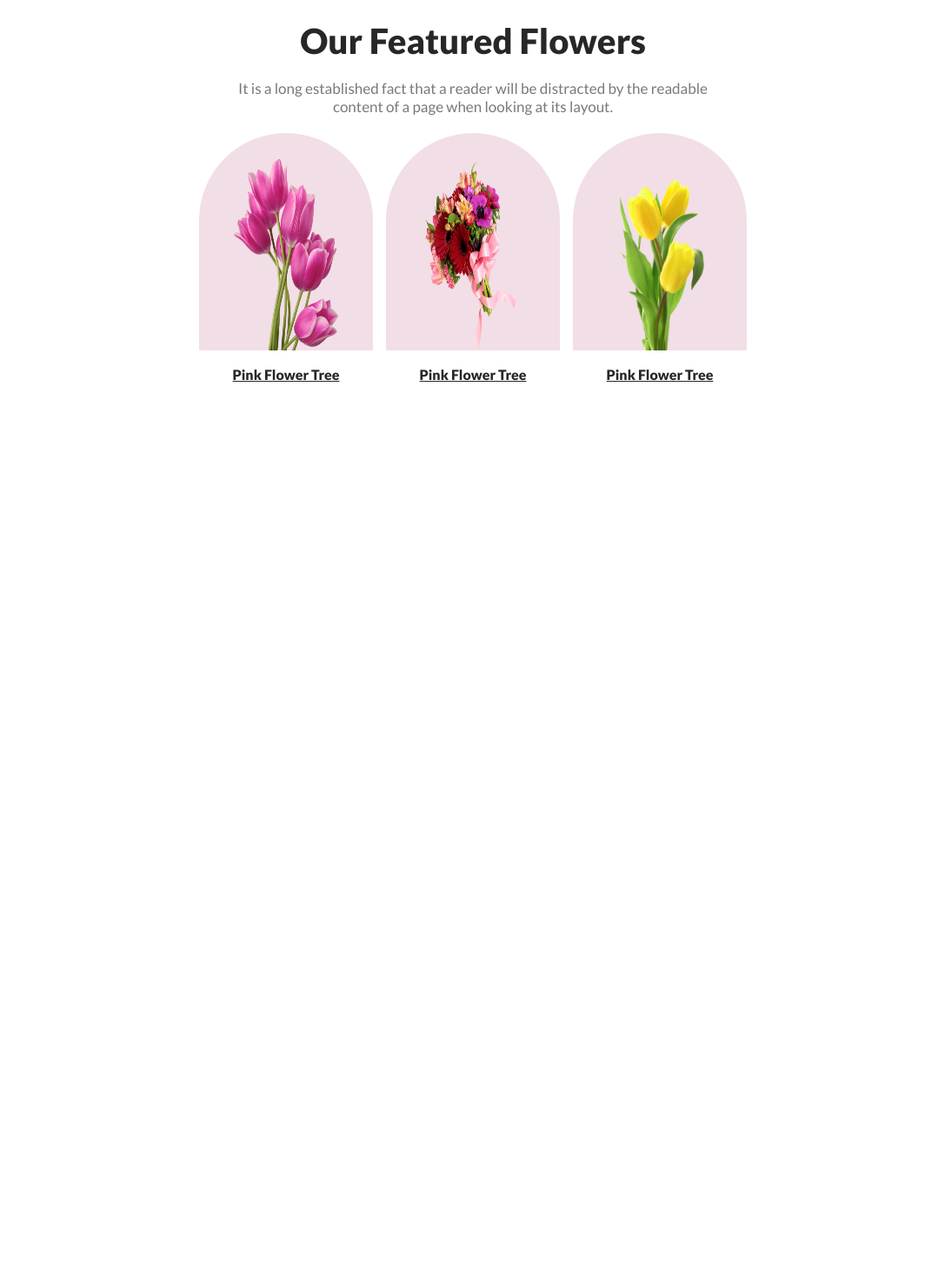
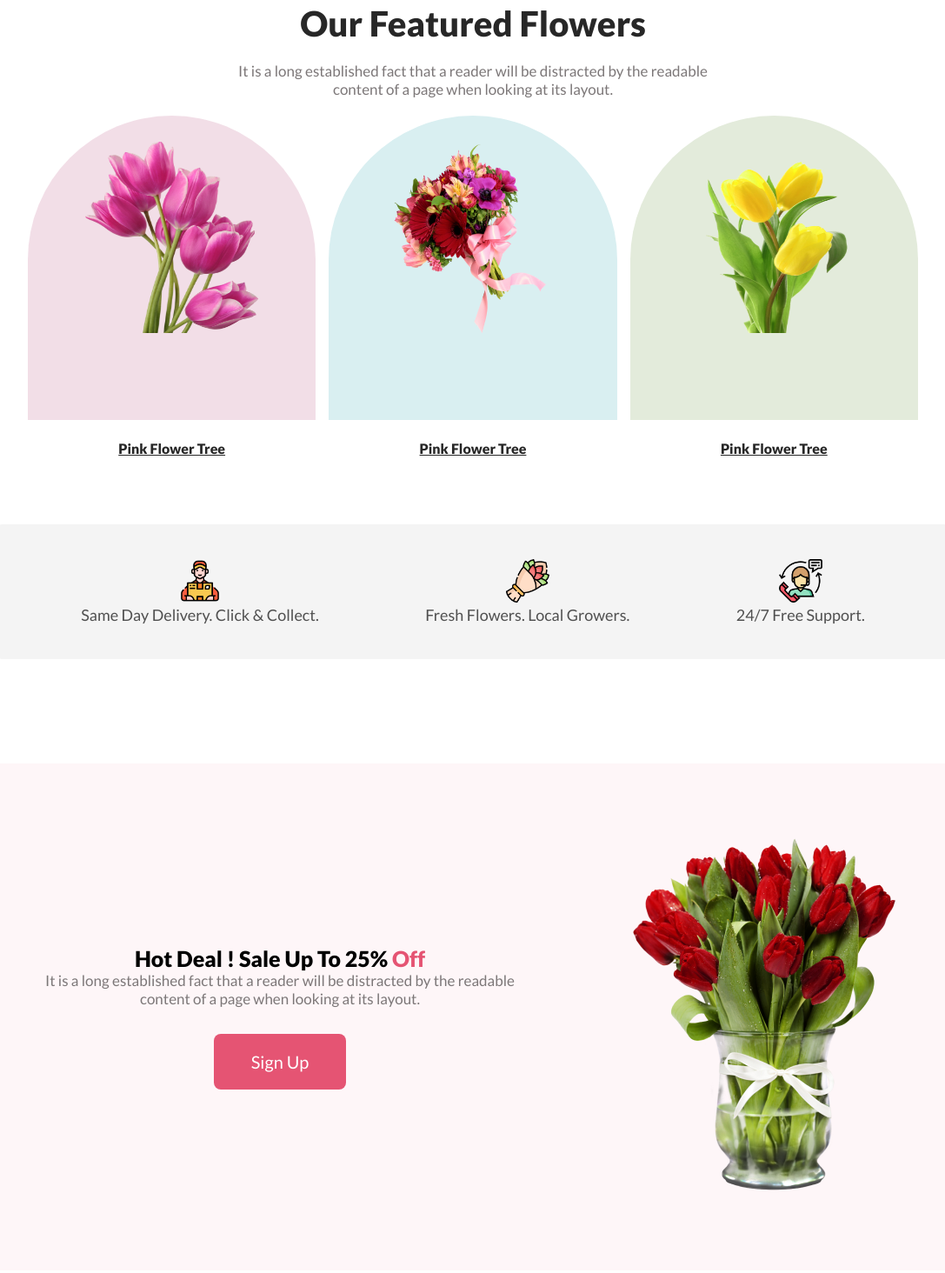
Before and after one commit to foysalAhmad12/flower-stall, a plain HTML site: page index.html in a window 1280 px wide. Shown: the part 877-2341 px from the top of the page at 87% size, without its empty margins (96-1183 px from the left). Before the commit the page ends 1750 px from the top, so only its background shows below. Drawn offline with Linux system fonts and the light colour scheme.

Commit message:
hot deals part complete

```diff
--- a/index.html
+++ b/index.html
@@ -40,11 +40,11 @@
                          <img src="assets/images/pngwing 6.png" alt="">
                          <a>Pink Flower Tree</a>
                     </div>
-                    <div class="box box-1">
+                    <div class="box box-1 bg-col2">
                         <img src="assets/images/pngwing 5.png" alt="">
                         <a>Pink Flower Tree</a>
                    </div>
-                   <div class="box box-1">
+                   <div class="box box-1 bg-col3">
                     <img src="assets/images/pngwing 7.png" alt="">
                     <a>Pink Flower Tree</a>
                </div>
@@ -52,6 +52,34 @@
             </div>
         </section>
          <!-- Featured Flower Container End  -->
+         <section>
+            <div class="call-service-container mid">
+                <div class="call-service">
+                    <img src="assets/images/Group 57.png" alt="">
+                    <p>Same Day Delivery. Click & Collect.</p>
+                </div>
+                <div class="call-service">
+                    <img src="assets/images/Group 58.png" alt="">
+                    <p>Fresh Flowers. Local Growers.</p>
+                </div>
+                <div class="call-service">
+                    <img src="assets/images/Group 59.png" alt="">
+                    <p>24/7 Free Support.</p>
+                </div>
+            </div>
+         </section>
+         <section>
+            <div class="hot-dealscontainer">
+                <div class="hot-deals">
+                    <h2 class="mini-title2">Hot Deal ! Sale Up To 25% <span class="color-primary">Off</span></h2>
+                    <p class="description">It is a long established fact that a reader will be distracted by the readable content of a page when looking at its layout.</p>
+                    <button class="btn-primary">Sign Up</button>
+                </div>
+                <div class="flower-vase">
+                    <img src="assets/images/pngwing 8.png" alt="">
+                </div>
+            </div>
+         </section>
     </main>
 </body>
 </html>
--- a/style.css
+++ b/style.css
@@ -15,6 +15,9 @@
     color: #fff;
     font-size: 20px;
 }
+.color-primary{
+    color: #E55473 ;
+}
 .description{
     color: #7C7778;
     font-size: 17px;
@@ -26,6 +29,10 @@
     font-size: 40px;
     font-weight: 800;
     margin-bottom: 20px;
+}
+.mini-title2{
+    font-size: 25px;
+    font-weight: 800;
 }
 .featured-container p{
     width: 580px;
@@ -60,10 +67,10 @@
     height: 580px;
  }
  /* Heading-Part end */
+ /* Featured Part Start */
  .featured-container{
-    margin-top: 100px;
-    margin-bottom: 50px;
-    height: 100vh;
+    margin: 80px auto;
+
  }
  .description-of-featured{
     text-align: center;
@@ -75,8 +82,8 @@
  }
  .box{
     background-color: rgba(167, 33, 98, 0.15);
-    width: 200px;
-    height: 250px;
+    width: 370px;
+    height: 350px;
     border-radius: 300px 300px 0px 0px;
     text-align: center;
  }
@@ -91,17 +98,56 @@
     align-items: center;
     gap: 15px;
  }
- /* .link-case{
-    display: flex;
-    justify-content: space-around;
-    align-items: center;
-    padding: 25px;
- } */
  .box a{
     display: block;
     text-decoration: underline;
     font-size: 16px;
     font-weight: 800;
-    margin-top: 15px;
+    margin-top: 120px;
     color: #272727;
  }
+ .bg-col2{
+    background-color: #D9EFF1;
+ }
+ .bg-col3{
+    background-color: #E3EBDB;
+ }
+ /* Featured Part End */
+ /* .call-service-Start */
+.call-service-container{
+    display: flex;
+    justify-content: space-around;
+    align-items: center;
+    background-color:#F4F4F4 ;
+    padding: 40px;
+    border-radius: 10px;
+    margin-top: 120px;
+    margin-bottom: 120px;
+}
+.call-service{
+    text-align: center;
+
+}
+ .call-service img{
+    width: 50px;
+ }
+ .call-service p{
+    font-size: 18px;
+    color: rgba(39, 39, 39, 0.80);
+ }
+  /* .call-service-End */
+   /* .Hot-deals-Start */
+   .hot-dealscontainer{
+    display: flex;
+    justify-content: space-around;
+    align-items: center;
+    background-color: #FEF6F8;
+    padding: 80px;
+    margin-bottom: 120px;
+   }
+   .hot-deals{
+    text-align: center;
+   }
+   .hot-deals p{
+    width: 550px;
+   }
```
